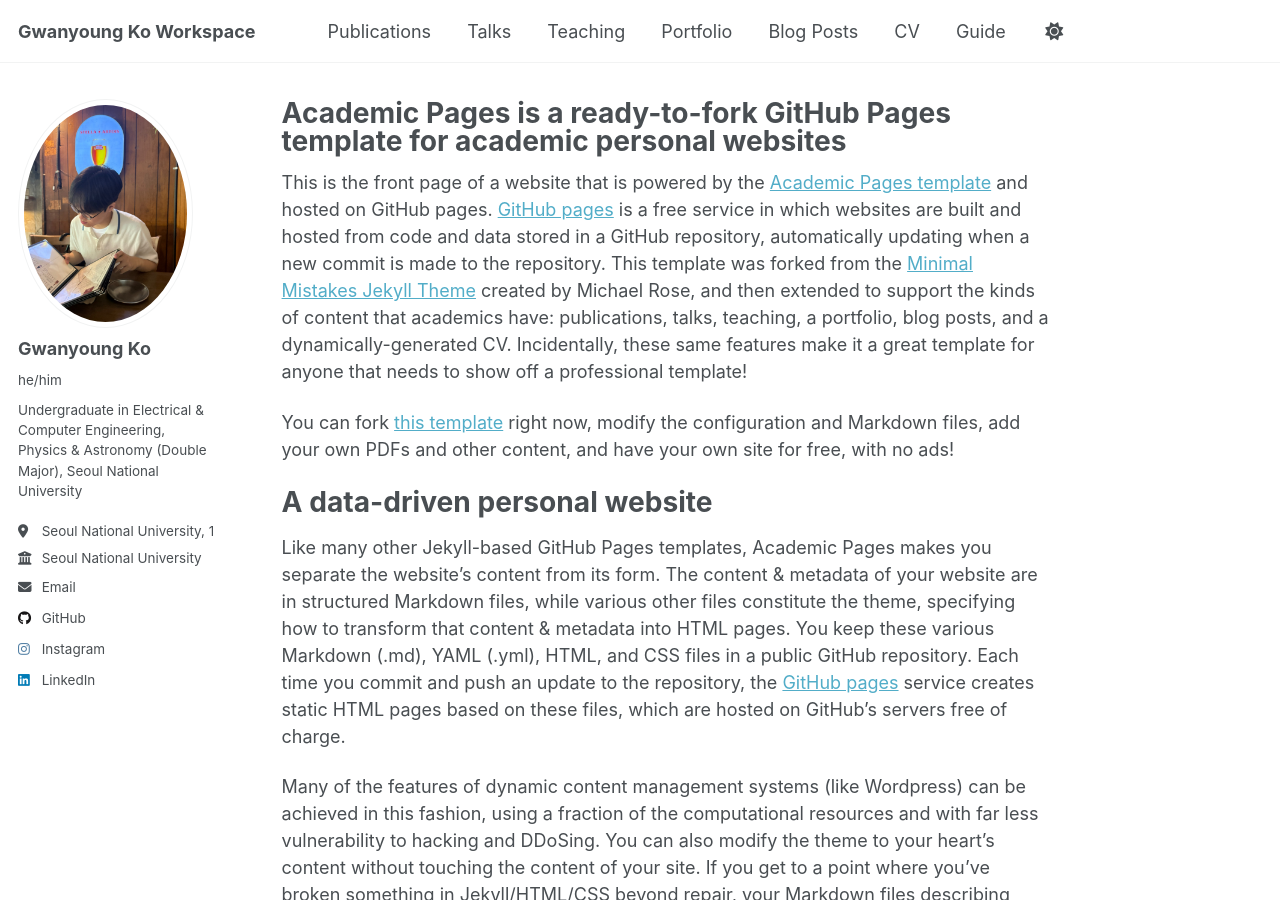
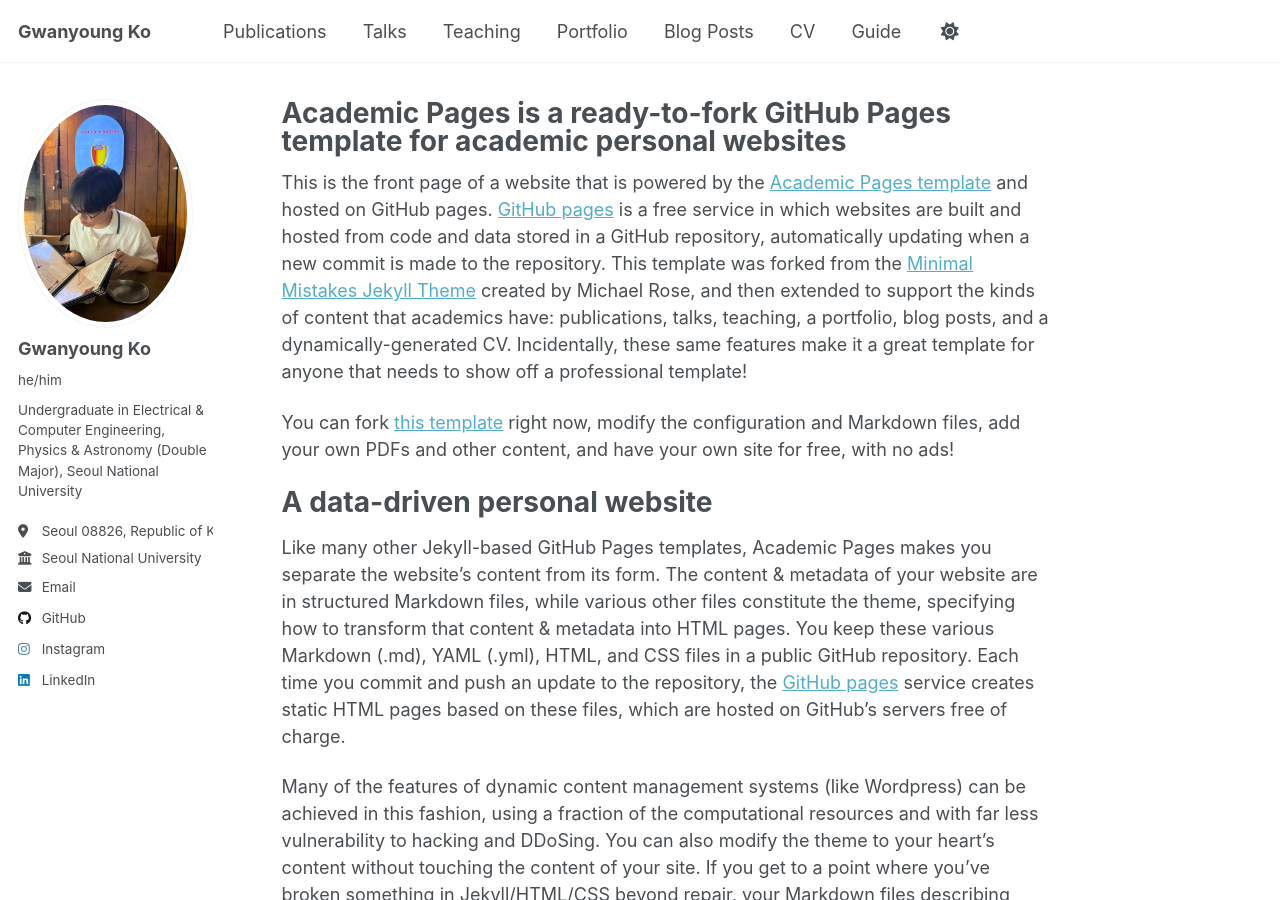
Before and after one commit to clevonkk/clevon-s-world, a Jekyll site: the page built from _pages/about.md, in a window 1280 px wide and 900 px high. Built offline with Jekyll 4.4.1, drawn with Linux system fonts in a browser that asks for light colours; a script that is not in the unit is left out; part of the change alters nothing that is shown.

Commit message:
20250703 - general - 2

```diff
--- a/_config.yml
+++ b/_config.yml
@@ -9,12 +9,12 @@
 # Basic Site Settings
 locale                   : "en-US"
 site_theme               : "default"
-title                    : "Gwanyoung Ko Workspace"
+title                    : "Gwanyoung Ko"
 title_separator          : "-"
 name                     : &name "Gwanyoung Ko"
-description              : &description "personal description"
-url                      : https://clevonkk.github.io # the base hostname & protocol for your site e.g. "https://[your GitHub username].github.io" or if you already have some other page hosted on Github then use "https://[your GitHub username].github.io/[Your Repo Name]"
-baseurl                  : "" # the subpath of your site, e.g. "/blog"
+description              : &description "Undergraduate in Electrical & Computer Engineering, Physics & Astronomy (Double Major), Seoul National University"
+url                      : https://clevonkk.github.io
+baseurl                  : "/blog" # the subpath of your site, e.g. "/blog"
 repository               : "clevonkk/clevonkk.github.io"
 
 # Site Author - The following control what appear as part of the author content on the side bar.
@@ -26,7 +26,7 @@ author:
   name             : "Gwanyoung Ko"
   pronouns         : "he/him"
   bio              : "Undergraduate in Electrical & Computer Engineering, Physics & Astronomy (Double Major), Seoul National University"
-  location         : "Seoul National University, 1 Gwanak-ro, Gwanak-gu, Seoul 08826, Republic of Korea"
+  location         : "Seoul 08826, Republic of Korea"
   employer         : "Seoul National University"
   uri              : # URL
   email            : "david.gyko25@gmail.com"
@@ -61,7 +61,7 @@ author:
   keybase          : # Username
   instagram        : "clevon_k_k"
   lastfm           : # Username
-  linkedin         : "Gwanyoung Ko"
+  linkedin         : "www.linkedin.com/in/gwanyoung-ko"
   mastodon         : # URL
   medium           : # URL
   pinterest        : # Username
```
